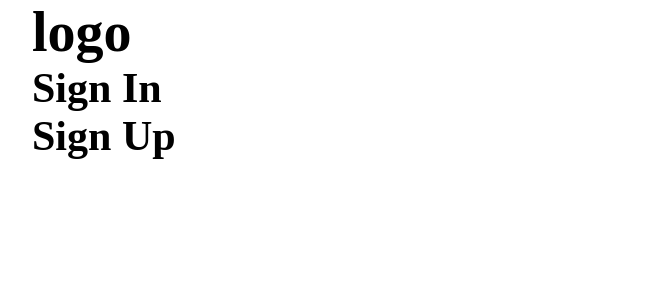
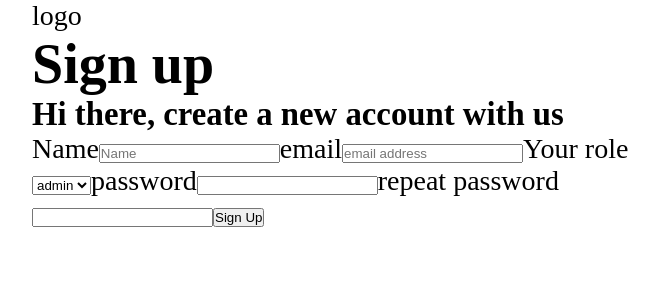
Before and after one commit to canriquez/my-team-builder, a React (Create React App) app: page / in a window 1280 px wide. Shown: the top 300 px of the page, without its empty margins (288-947 px from the left). Built offline with nearby package versions, Linux system fonts and the light colour scheme.

Commit message:
basic app structure. SingUpForm initial draft

```diff
--- a/package.json
+++ b/package.json
@@ -6,6 +6,7 @@
     "@testing-library/jest-dom": "^4.2.4",
     "@testing-library/react": "^9.3.2",
     "@testing-library/user-event": "^7.1.2",
+    "deep-freeze": "0.0.1",
     "react": "^16.13.1",
     "react-dom": "^16.13.1",
     "react-scripts": "3.4.3"
--- a/src/components/App.js
+++ b/src/components/App.js
@@ -1,4 +1,5 @@
 import React from "react";
+import SignupForm from "../containers/SignupForm";
 import styles from "../styles/App.module.css";
 
 class App extends React.Component {
@@ -9,9 +10,8 @@ class App extends React.Component {
   render() {
     return (
       <div className={styles.appContainer}>
-        <h1>logo</h1>
-        <h2>Sign In</h2>
-        <h2>Sign Up</h2>
+        <div>logo</div>
+        <SignupForm />
       </div>
     );
   }
--- /dev/null
+++ b/src/containers/SignupForm.js
@@ -0,0 +1,129 @@
+import React from "react";
+
+class SignupForm extends React.Component {
+  constructor(props) {
+    super(props);
+
+    this.state = {
+      email: "",
+      name: "",
+      role: "",
+      avatar: "",
+      password: "",
+      password_repeat: "",
+    };
+
+    this.roles = ["admin", "user"];
+
+    this.handleChange = this.handleChange.bind(this);
+    this.handleSubmit = this.handleSubmit.bind(this);
+    // this.mapDispatchToProps = this.mapDispatchToProps.bind(this);
+  }
+
+  handleChange() {
+    const formName = document.getElementById("nameValue").value;
+    const formEmail = document.getElementById("emailValue").value;
+    const formPassword = document.getElementById("passwordValue").value;
+    const formPasswordRepeat = document.getElementById("passwordRepeatValue")
+      .value;
+    const select = document.getElementById("role").value;
+    this.setState({
+      name: formName,
+      role: this.roles[select],
+      email: formEmail,
+      avatar: "http://fronEndRole.com",
+      password: formPassword,
+      password_repeat: formPasswordRepeat,
+    });
+  }
+
+  handleSubmit(e) {
+    e.preventDefault();
+    console.log("click submit()");
+    /*
+    const { onSubmitCreateBook } = this.props;
+    const { title, role } = this.state;
+    if (title === "" || role === "role") {
+      return;
+    }
+
+    const book = {
+      ...this.state,
+      id: randomId(),
+    };
+    onSubmitCreateBook(book); */
+  }
+
+  render() {
+    const { name, email, password, password_repeat } = this.state;
+    return (
+      <div className="form-block">
+        <div className="form-title">
+          <h1>Sign up</h1>
+          <h3>Hi there, create a new account with us</h3>
+        </div>
+        <form action="#" onSubmit={this.handleSubmit}>
+          <label htmlFor="nameValue">Name</label>
+          <input
+            className="nameValue"
+            type="text"
+            onChange={this.handleChange}
+            value={name}
+            id="nameValue"
+            placeholder="Name"
+          />
+          <label htmlFor="emailValue">email</label>
+          <input
+            className="emailValue"
+            type="text"
+            onChange={this.handleChange}
+            value={email}
+            id="emailValue"
+            autoComplete="username"
+            placeholder="email address"
+          />
+          <label htmlFor="role">Your role</label>
+          <select
+            className="role"
+            name="role"
+            id="role"
+            onChange={this.handleChange}
+          >
+            {this.roles.map((cat, id) => (
+              <option key={`opt_${id * 2}`} value={id}>
+                {cat}
+              </option>
+            ))}
+          </select>
+          <label htmlFor="passwordValue">password</label>
+          <input
+            className="passwordValue"
+            type="password"
+            onChange={this.handleChange}
+            value={password}
+            id="passwordValue"
+            autoComplete="new-password"
+          />
+          <label htmlFor="passwordRepeatValue">repeat password</label>
+          <input
+            className="passwordRepeatValue"
+            type="password"
+            onChange={this.handleChange}
+            value={password_repeat}
+            id="passwordRepeatValue"
+            autoComplete="new-password"
+          />
+          <button
+            id="submit-btn"
+            className="Rectangle-2 submit-btn base-button"
+            type="submit"
+          >
+            <p>Sign Up</p>
+          </button>
+        </form>
+      </div>
+    );
+  }
+}
+
+export default SignupForm;
```
Also changed, not shown: src/reducers/account.js (added), 2 other files (tests, documents, lock files or other folders).
